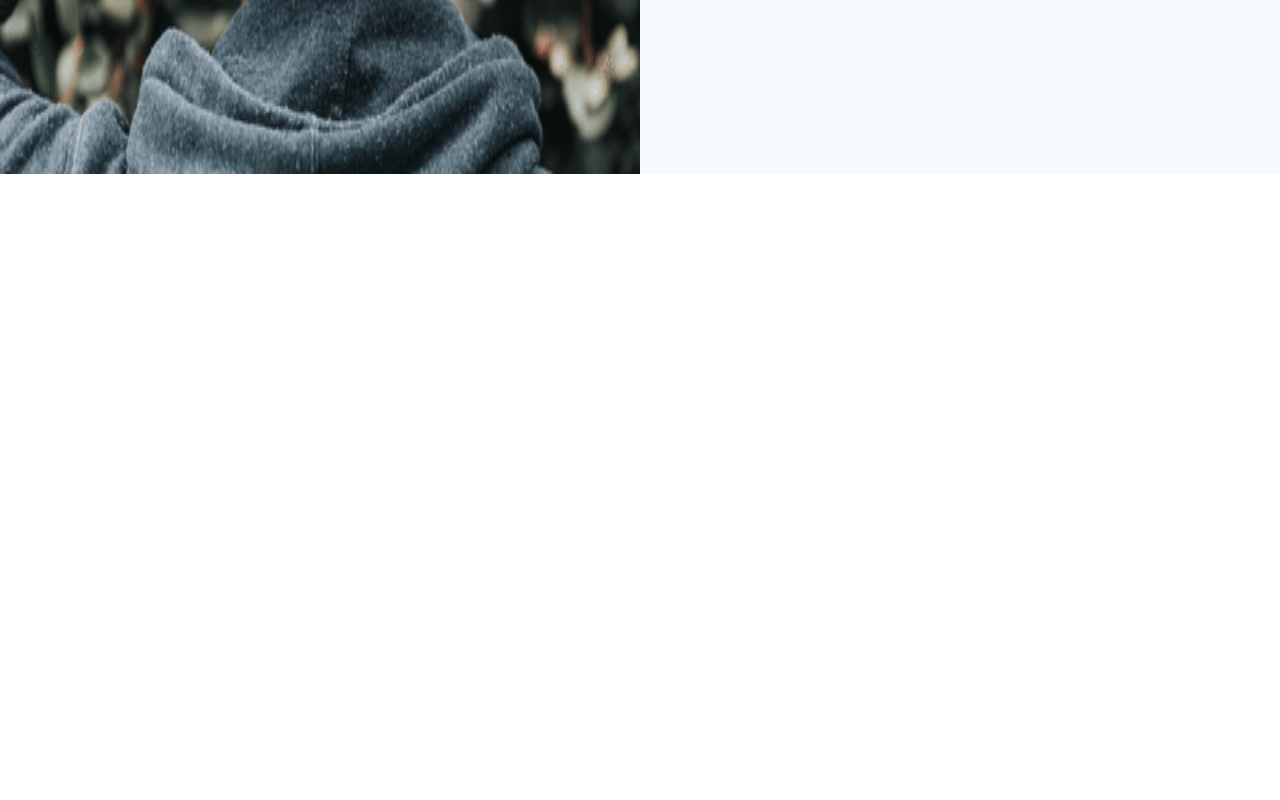
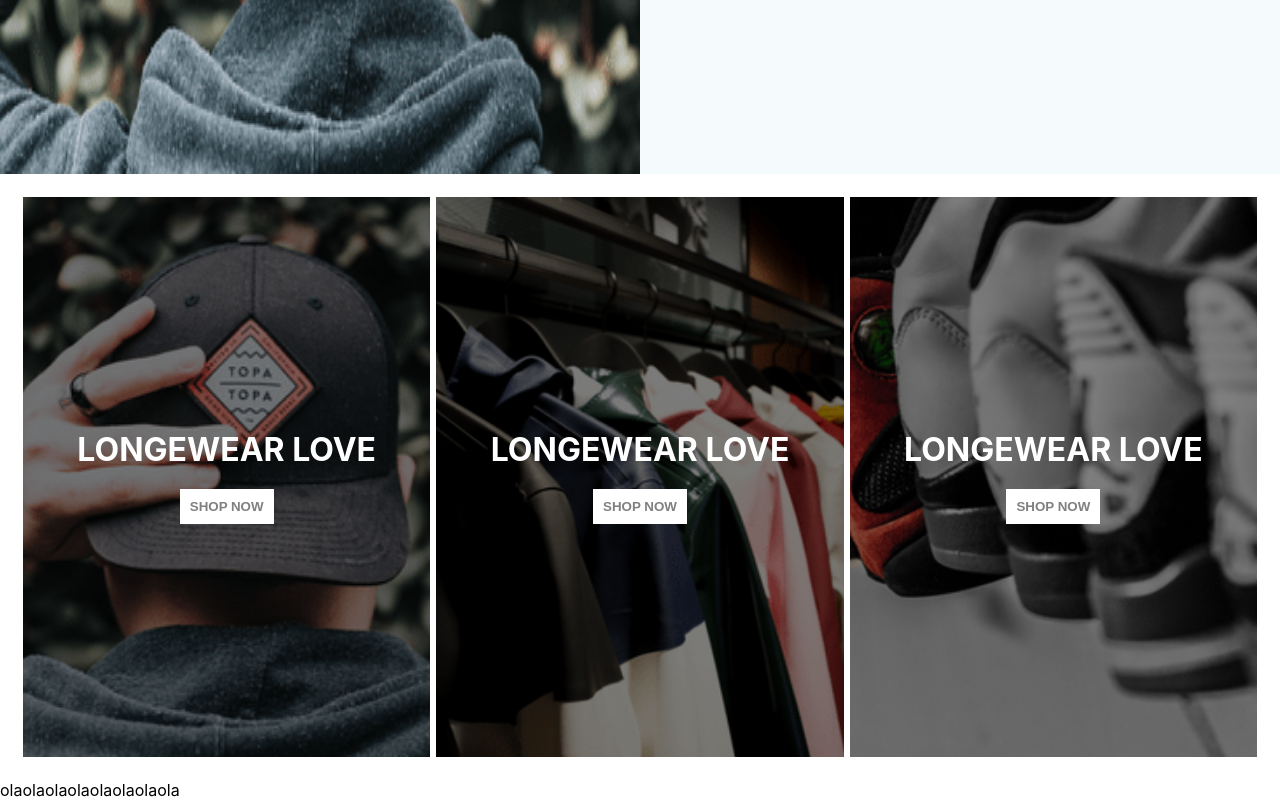
Before and after one commit to FelixPereira/LojaVirtual, a React (Create React App) app: page / in a window 1280 px wide. Shown: the part 715-1515 px from the top of the page. Before the commit the page ends 889 px from the top, so only its background shows below. Built offline with nearby package versions, Linux system fonts and the light colour scheme.

Commit message:
Create categories section

```diff
--- /dev/null
+++ b/src/components/Categories.jsx
@@ -0,0 +1,24 @@
+import React from 'react';
+import styled from 'styled-components';
+import { categories } from '../data';
+import CategoryItem from './CategoryItem';
+
+const Container = styled.div`
+  display: flex;
+  padding: 20px;
+  justify-content: space-between;
+`;
+
+const Categories = () => {
+  return(
+    <Container>
+      {
+        categories.map(item => (
+          <CategoryItem  item={item} key={item.id} />
+        ))
+      }
+    </Container>
+  )
+};
+
+export default Categories;
--- /dev/null
+++ b/src/components/CategoryItem.jsx
@@ -0,0 +1,65 @@
+import React from 'react';
+import styled from 'styled-components';
+
+const Container = styled.div`
+  flex: 1;
+  margin: 3px;
+  height: 70vh;
+  position: relative;
+`;
+
+const Backdrop = styled.div`
+  width: 100%;
+  height: 100%;
+  background-color: #00000080;
+
+  position: absolute;
+  top: 0;
+  left: 0;
+`;
+
+const Image = styled.img`
+  width: 100%;
+  height: 100%;
+  object-fit: cover;
+`;
+
+const Info = styled.div`
+  position: absolute;
+  width: 100%;
+  height: 100%;
+  top: 0;
+  display: flex;
+  flex-direction: column;
+  align-items: center;
+  justify-content: center;
+`;
+
+const Title = styled.h1`
+  color: #fff;
+  margin-bottom: 20px;
+`;
+
+const Button = styled.button`
+  border: none;
+  padding 10px;
+  background-color: #fff;
+  color: grey;
+  cursor: pointer;
+  font-weight: 600;
+`;
+
+const CategoryItem = ({item}) => {
+  return(
+    <Container>
+      <Backdrop />
+      <Image src={item.img} />
+      <Info>
+        <Title>{item.title}</Title>
+        <Button>SHOP NOW</Button>
+      </Info>
+    </Container>
+  )
+};
+
+export default CategoryItem;
--- /dev/null
+++ b/src/components/Product.jsx
@@ -0,0 +1,16 @@
+import React from 'react';
+import styled from 'styled-components';
+
+const Container = styled.div`
+
+`;
+
+const Product = () => {
+  return(
+    <Container>
+      ola
+    </Container>
+  )
+};
+
+export default Product;
--- /dev/null
+++ b/src/components/Products.jsx
@@ -0,0 +1,23 @@
+import React from 'react';
+import { popularProducts } from '../data';
+import styled from 'styled-components';
+import Product from './Product';
+
+const Container = styled.div`
+  display: flex;
+  align-items: center;
+`;
+
+const Products = () => {
+  return(
+    <Container>
+      {
+        popularProducts.map(item => (
+          <Product item={item} key={item.id} />
+        ))
+      }
+    </Container>
+  )
+};
+
+export default Products;
--- a/src/components/Slider.jsx
+++ b/src/components/Slider.jsx
@@ -1,6 +1,6 @@
 import React, { useState } from 'react';
 import styled from 'styled-components';
-import { slideItems } from '../slideItems';
+import { slideItems } from '../data';
 
 const Container = styled.div`
   width: 100%;
--- /dev/null
+++ b/src/data.js
@@ -0,0 +1,95 @@
+export const slideItems = [
+  {
+    id: 1,
+    img: '/images/hats.png',
+    title: 'SUMMER SALE',
+    desc: 'DON`T COMPROMISE ON STYLE! GET 30$ OFF FOR NEW ARRIVALS.',
+    bg: 'f5fafd'
+  },
+
+  {
+    id: 2,
+    img: '/images/jackets.png',
+    title: 'AUTOMN COLLECTION',
+    desc: 'DON`T COMPROMISE ON STYLE! GET 30$ OFF FOR NEW ARRIVALS.',
+    bg: 'fcf1ed'
+  },
+
+  {
+    id: 3,
+    img: '/images/sneakers.png',
+    title: 'LONGEWEAR LOVE',
+    desc: 'DON`T COMPROMISE ON STYLE! GET 30$ OFF FOR NEW ARRIVALS.',
+    bg: 'fbf0f4'
+  }
+];
+
+export const categories = [
+  {
+    id: 1,
+    img: '/images/hats.png',
+    title: 'LONGEWEAR LOVE',
+  },
+
+  {
+    id: 2,
+    img: '/images/jackets.png',
+    title: 'LONGEWEAR LOVE',
+  },
+
+  {
+    id: 3,
+    img: '/images/sneakers.png',
+    title: 'LONGEWEAR LOVE',
+  }
+];
+
+export const popularProducts =  [
+  {
+    id: 1,
+    title: "Blue beanie",
+    img: "/images/shop-img/hats/blue-beanie.png"
+  },
+
+  {
+    id: 2,
+    title: "Black shearling",
+    img: "/images/shop-img/jackets/black-shearling.png"
+  },
+
+  {
+    id: 3,
+    title: "Nikes red",
+    img: "/images/shop-img/sneakers/nikes-red.png"
+  },
+
+  {
+    id: 4,
+    title: "Grey jean jacket",
+    img: "/images/shop-img/jackets/grey-jean-jacket.png"
+  },
+
+  {
+    id: 5,
+    title: "Brown brim",
+    img: "/images/shop-img/hats/brown-brim.png"
+  },
+
+  {
+    id: 6,
+    title: "Calção1",
+    img: "/images/shop-img/mens/polka-dot-shirt.png"
+  },
+
+  {
+    id: 7,
+    title: "Brown brim",
+    img: "/images/shop-img/hats/brown-brim.png"
+  },
+
+  {
+    id: 8,
+    title: "Calção1",
+    img: "/images/shop-img/mens/polka-dot-shirt.png"
+  }
+]
--- a/src/pages/Home.jsx
+++ b/src/pages/Home.jsx
@@ -1,16 +1,23 @@
 import React from 'react';
+import styled from 'styled-components';
 
 import Announcement from '../components/Announcement';
 import Navbar from '../components/Navbar';
 import Slider from '../components/Slider';
+import Categories from '../components/Categories';
+import Products from '../components/Products';
+
+const Container = styled.div``;
 
 const Home = () => {
   return(
-    <div>
+    <Container>
       <Announcement />
       <Navbar />
       <Slider />
-    </div>
+      <Categories />
+      <Products />
+    </Container>
   )
 };
 
--- a/src/slideItems.js
+++ /dev/null
@@ -1,25 +0,0 @@
-export const slideItems = [
-  {
-    id: 1,
-    img: '/images/hats.png',
-    title: 'SUMMER SALE',
-    desc: 'DON`T COMPROMISE ON STYLE! GET 30$ OFF FOR NEW ARRIVALS.',
-    bg: 'f5fafd'
-  },
-
-  {
-    id: 2,
-    img: '/images/jackets.png',
-    title: 'AUTOMN COLLECTION',
-    desc: 'DON`T COMPROMISE ON STYLE! GET 30$ OFF FOR NEW ARRIVALS.',
-    bg: 'fcf1ed'
-  },
-
-  {
-    id: 3,
-    img: '/images/sneakers.png',
-    title: 'LONGEWEAR LOVE',
-    desc: 'DON`T COMPROMISE ON STYLE! GET 30$ OFF FOR NEW ARRIVALS.',
-    bg: 'fbf0f4'
-  }
-]
```
